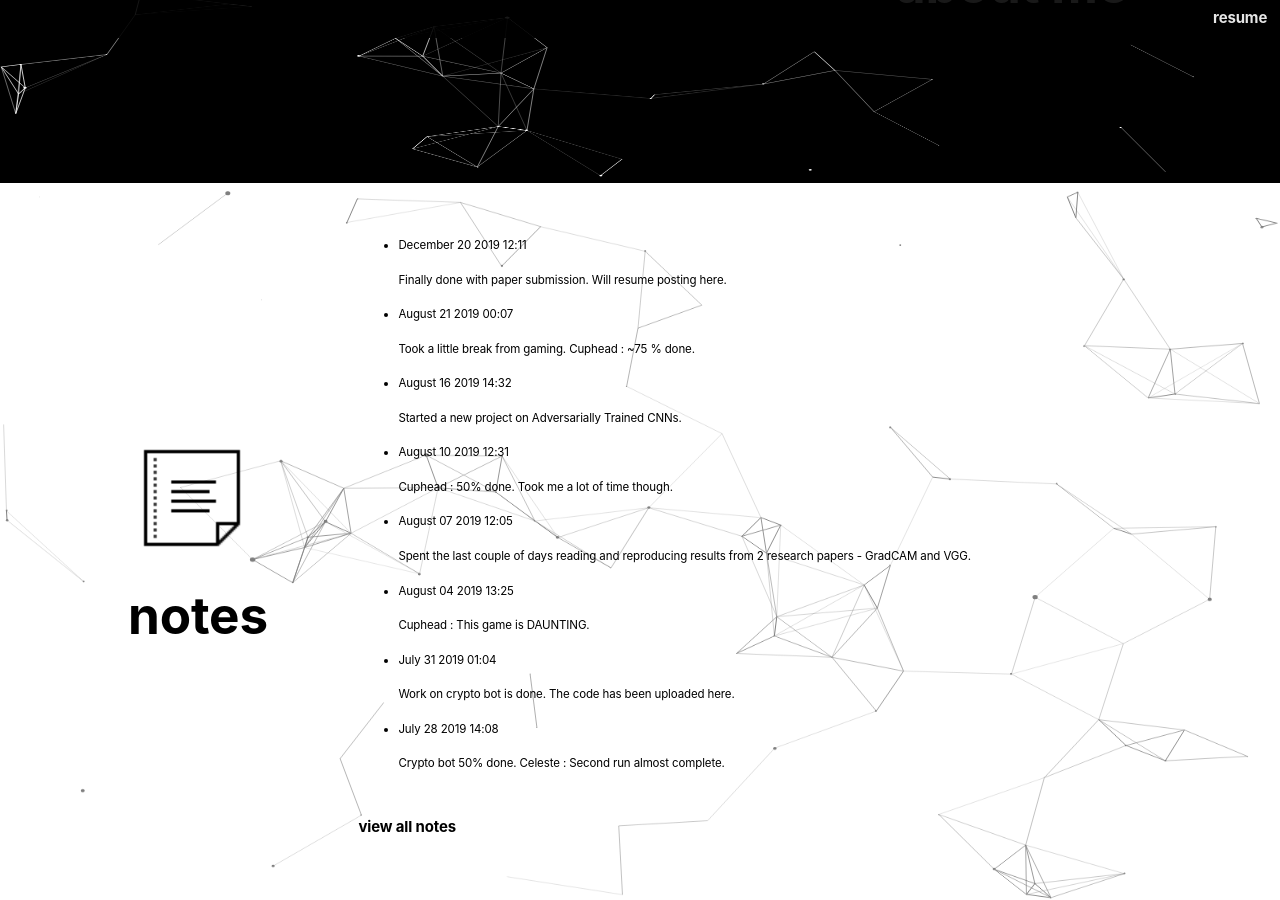
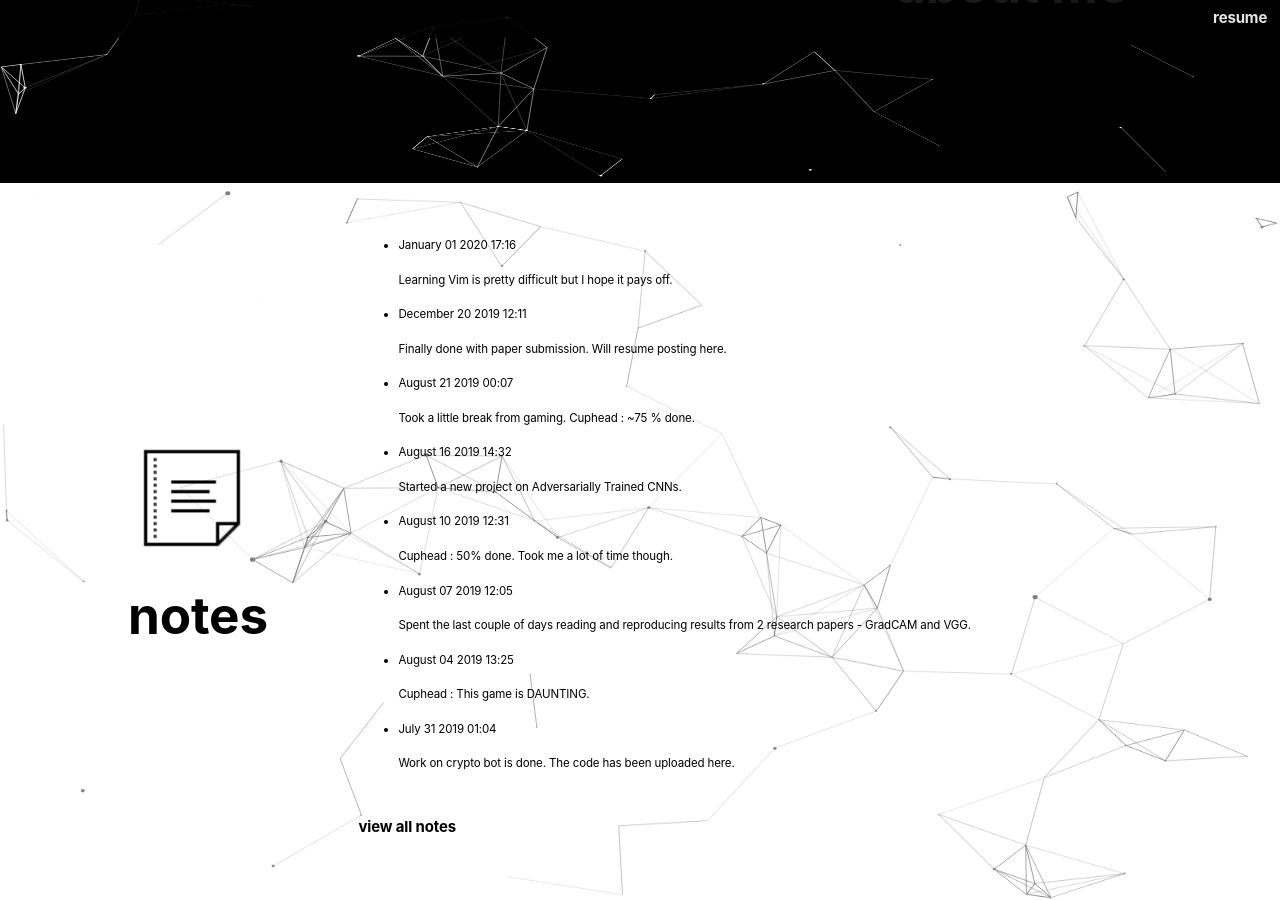
Before and after one commit to vedantsingh1404/website-v2.0, a Jekyll site: the page built from index.html, in a window 1280 px wide and 900 px high, scrolled down 982 px. Built offline with Jekyll 4.4.1, drawn with Linux system fonts in a browser that asks for light colours.

Commit message:
note add

```diff
--- a/_data/notes.yml
+++ b/_data/notes.yml
@@ -1,3 +1,7 @@
+- date: January 01 2020 17:16
+  content: |
+    Learning Vim is pretty difficult but I hope it pays off.
+
 - date: December 20 2019 12:11
   content: |
     Finally done with paper submission. Will resume posting here.
```
